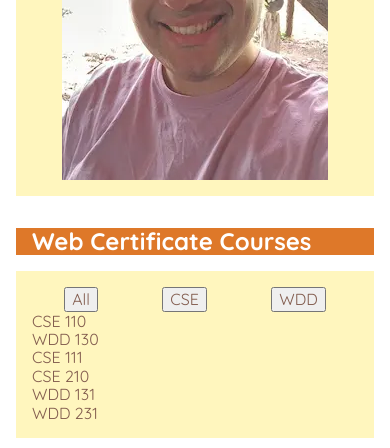
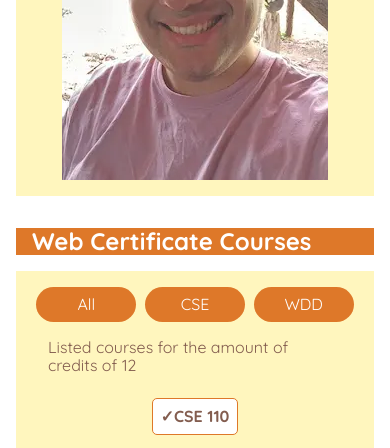
Before and after one commit to r-benjaber/wdd231, a plain HTML site: page index.html in a window 390 px wide. Shown: the part 946-1394 px from the top of the page. Drawn offline with Linux system fonts and the light colour scheme.

Commit message:
Finished Small Screen Version of the website

```diff
--- a/index.html
+++ b/index.html
@@ -78,6 +78,7 @@
             <div class="content">
 
                 <div id="coursesBtn"><button id="all">All</button><button id="cse">CSE</button><button id="wdd">WDD</button></div>
+                <p>Listed courses for the amount of credits of <span id="credits"></span></p>
 
                 <!-- This part will be completed using JavaScript. -->
                 <div id="courseList"></div>
--- a/scripts/courses.js
+++ b/scripts/courses.js
@@ -1,3 +1,6 @@
+/////////////////////////////////////
+//            COURSES              //
+/////////////////////////////////////
 const courses = [
     {
         subject: 'CSE',
@@ -78,6 +81,11 @@ const courses = [
     }
 ]
 
+
+
+/////////////////////////////////////
+//          CREATE LIST            //
+/////////////////////////////////////
 const courseList = document.querySelector("#courseList");
 
 function createCourses(filteredArray) {
@@ -95,22 +103,37 @@ function createCourses(filteredArray) {
     });
 }
 
-createCourses(courses);
 
+////////////////////////////////////////
+//          SET UP BUTTONS            //
+////////////////////////////////////////
+
+const creditSpan = document.querySelector("#credits");
 const allBtn = document.querySelector("#all");
 const cseBtn = document.querySelector("#cse");
 const wddBtn = document.querySelector("#wdd");
 
+createCourses(courses);
+    let credit = courses.reduce((counter, element) => counter + element.credits, 0);
+    creditSpan.innerHTML = credit;
+
+
 allBtn.addEventListener("click", () => {
     createCourses(courses);
+    let credit = courses.reduce((counter, element) => counter + element.credits, 0);
+    creditSpan.innerHTML = credit;
 })
 
 cseBtn.addEventListener("click", () => {
     let filteredCourses = courses.filter(course => course.subject === "CSE");
     createCourses(filteredCourses);
+    let credit = filteredCourses.reduce((counter, element) => counter + element.credits, 0);
+    creditSpan.innerHTML = credit;
 })
 
 wddBtn.addEventListener("click", () => {
     let filteredCourses = courses.filter(course => course.subject === "WDD");
     createCourses(filteredCourses);
+    let credit = filteredCourses.reduce((counter, element) => counter + element.credits, 0);
+    creditSpan.innerHTML = credit;
 })
--- a/styles/small.css
+++ b/styles/small.css
@@ -12,7 +12,10 @@
     margin: 0;
 }
 
-/*HEADER CONFIGURATION*/
+
+/*---------------------------------------*/
+/*        HEADER CONFIGURATION           */
+/*---------------------------------------*/
 
 header{
     display: grid;
@@ -49,7 +52,7 @@ header img{
     content: "\2630";
 }
 
-/* TOGGLE NAVIGATION */
+/*-----------TOGGLE NAVIGATION------------*/
 .navigation.show{
     display: flex;
     flex-direction: column;
@@ -89,7 +92,10 @@ header img{
     display: block;
 }
 
-/* MAIN  CONFIGURATION*/
+
+/*-------------------------------------*/
+/*          MAIN  CONFIGURATION        */
+/*-------------------------------------*/
 main{
     display: flex;
     flex-direction: column;
@@ -118,18 +124,53 @@ section h2{
     justify-content: center;
 }
 
+/*---------COURSES LIST---------*/
+
+#courses p{
+    padding: 1rem;
+}
 #coursesBtn{
     display: flex;
     flex-direction: row;
     justify-content: space-around;
 }
 
+#coursesBtn button{
+    background-color: var(--primary);
+    border: none;
+    border-radius: 25px;
+    color: #fff;
+    padding: 0.5rem;
+    min-width: 100px;
+
+}
+
 #courseList{
     display: flex;
     flex-direction: column;
+    align-items: center;
 }
 
-/* FOOTER CONFIGURATION */
+#courseList .course{
+    padding: 0.5rem;
+    margin: 0.5rem;
+    border: 1px solid var(--primary);
+    border-radius: 5px;
+    font-weight: 700;
+}
+
+.completed{
+    background-color: #fff;
+}
+
+.completed::before{
+    content: "\2713";
+}
+
+
+/*----------------------------------------/
+/          FOOTER CONFIGURATION           /
+/----------------------------------------*/
 footer{
     border-top: 2px solid var(--primary);
     text-align: center;
@@ -146,5 +187,4 @@ footer{
     width: 44px;
     margin: 1rem;
     background: none;
-
 }
```
